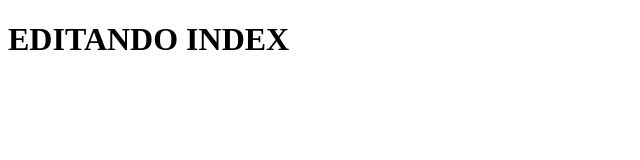
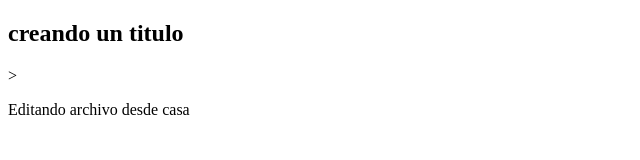
Before and after one commit to nicodiaz00/entregaEDI, a plain HTML site: page index.html in a window 1280 px wide. Shown: the whole page, without its empty margins (0-640 px from the left). Drawn offline with Linux system fonts and the light colour scheme.

Commit message:
modificando index

```diff
--- a/index.html
+++ b/index.html
@@ -7,7 +7,8 @@
 </head>
 <body>
 
-    <h1>EDITANDO INDEX</h1>
+    <h2>creando un titulo</h2>>
+    <p>Editando archivo desde casa</p>
     <script src="main.js"></script>
 </body>
 </html>
```
